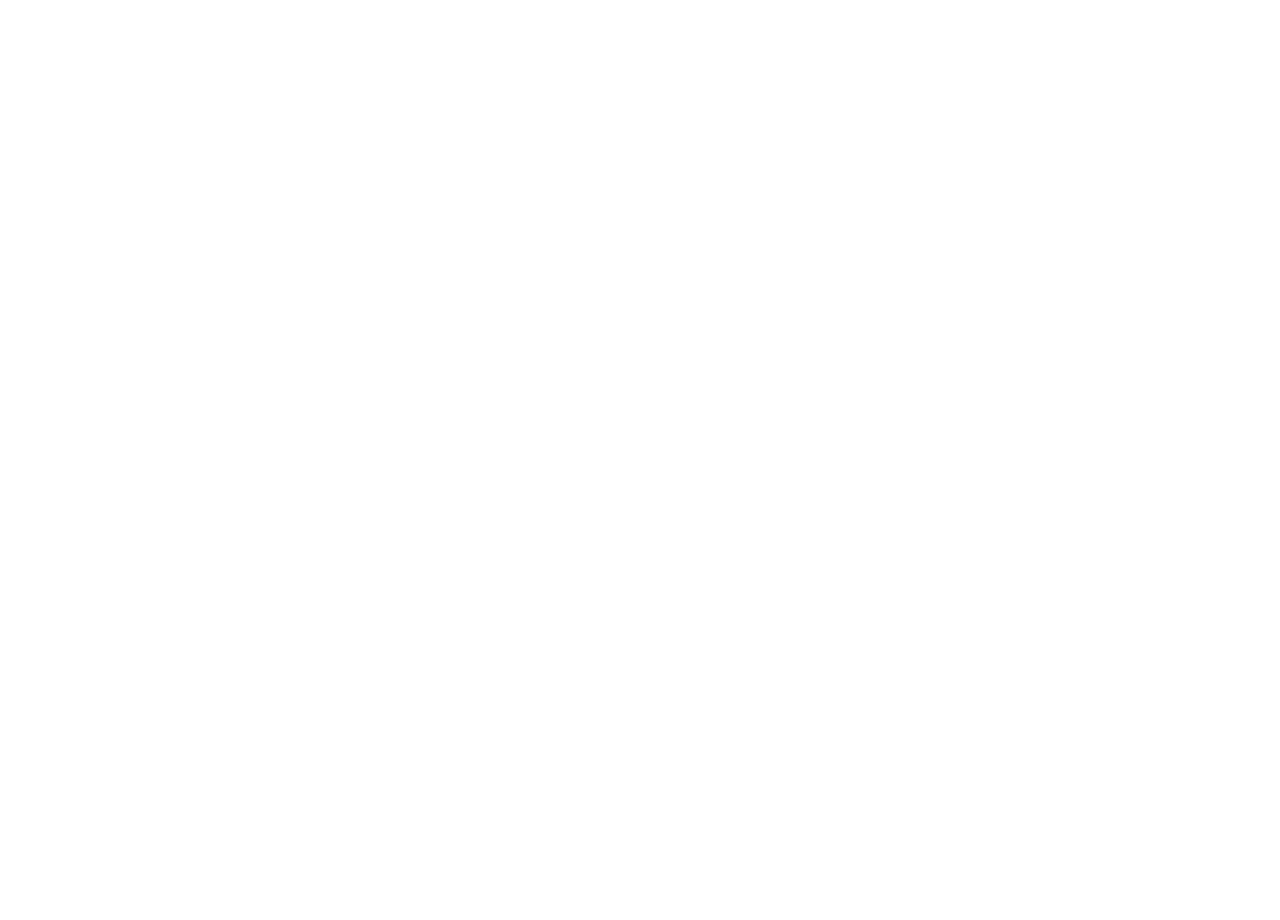
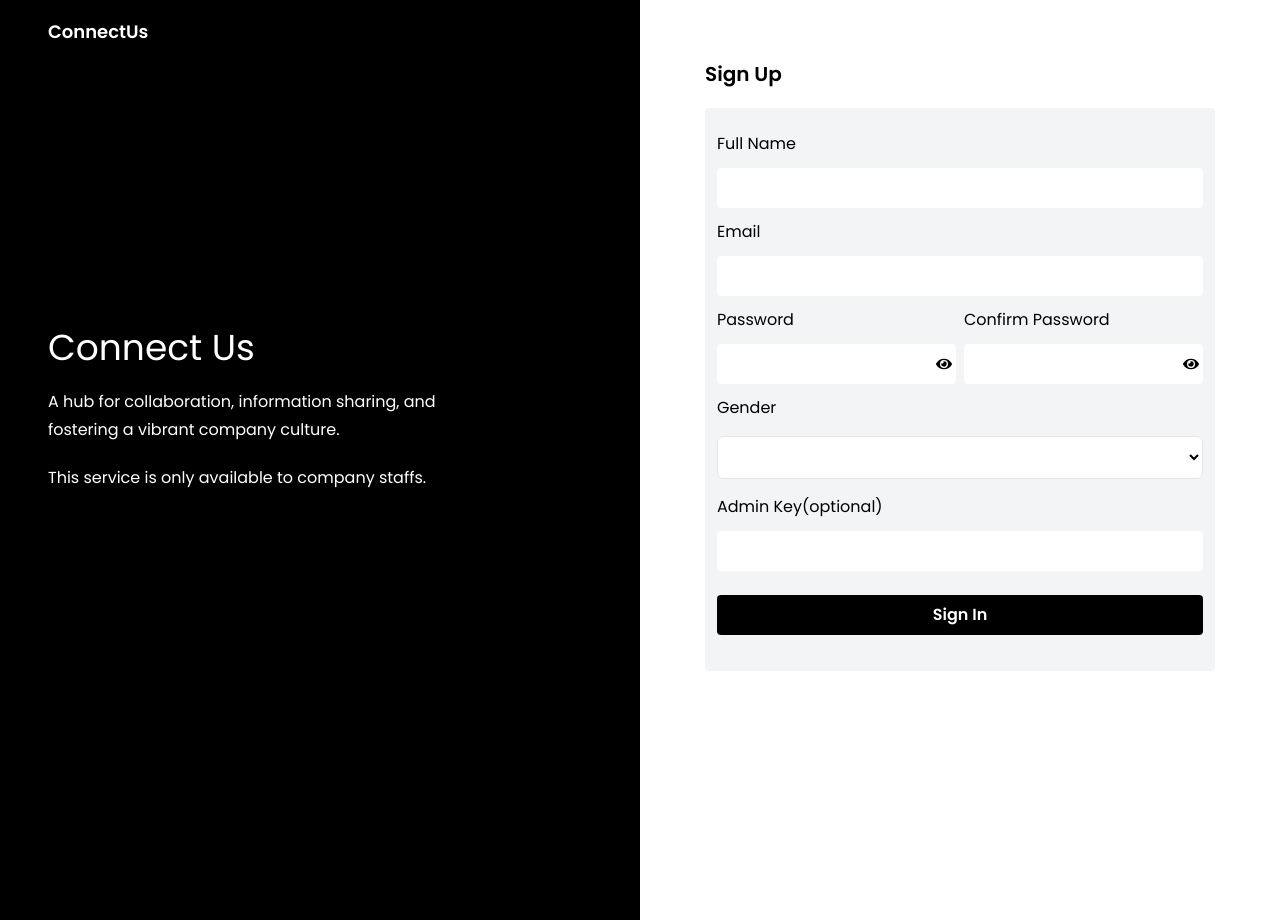
Before and after one commit to starprince7/connect-us-web-client, a React (Create React App) app: page /signUp in a window 1280 px wide. Before the commit the page ends 800 px from the top, so only its background shows below. Built offline with nearby package versions, Linux system fonts and the light colour scheme.

Commit message:
worked on login and signup form

```diff
--- a/package.json
+++ b/package.json
@@ -13,6 +13,7 @@
     "@types/react-dom": "^18.0.0",
     "react": "^18.2.0",
     "react-dom": "^18.2.0",
+    "react-icons": "^4.12.0",
     "react-redux": "^9.0.4",
     "react-router-dom": "^6.20.1",
     "react-scripts": "5.0.1",
--- a/src/App.css
+++ b/src/App.css
@@ -1,38 +1,25 @@
-.App {
-  text-align: center;
+@import url('https://fonts.googleapis.com/css2?family=Poppins:wght@300;400;600&display=swap');
+
+* {
+  box-sizing: border-box;
+  padding: 0;
+  margin: 0;
 }
 
-.App-logo {
-  height: 40vmin;
-  pointer-events: none;
+html,
+body,
+#root{
+  width:100%;
+  position:relative;
+  min-height: 100vh;
+  font-family: poppins, sans-serif;
+
 }
 
-@media (prefers-reduced-motion: no-preference) {
-  .App-logo {
-    animation: App-logo-spin infinite 20s linear;
-  }
+a{
+  text-decoration: none;
+  color: inherit;
 }
-
-.App-header {
-  background-color: #282c34;
-  min-height: 100vh;
-  display: flex;
-  flex-direction: column;
-  align-items: center;
-  justify-content: center;
-  font-size: calc(10px + 2vmin);
-  color: white;
+li{
+  list-style: none;
 }
-
-.App-link {
-  color: #61dafb;
-}
-
-@keyframes App-logo-spin {
-  from {
-    transform: rotate(0deg);
-  }
-  to {
-    transform: rotate(360deg);
-  }
-}
--- /dev/null
+++ b/src/assets/DropdownInput.tsx
@@ -0,0 +1,33 @@
+import React, { useState } from 'react';
+
+interface DropdownProps {
+ label:string;
+ options :any;
+ value: string;
+ onChange:React.ChangeEventHandler<HTMLSelectElement> ;
+}
+const DropdownInput = ({ label, options, value, onChange }: DropdownProps) => {
+  return (
+    <div className="mb-4">
+      <label htmlFor="dropdown" className="block my-3">
+        {label}
+      </label>
+      <select
+        id="dropdown"
+        name="dropdown"
+        value={value}
+        onChange={onChange}
+        className="w-full p-2 mt-1 border rounded-md outline-none bg-white"
+      >
+        <option value="" disabled></option>
+        {options.map((option:any) => (
+          <option key={option.value} value={option.value}>
+            {option.label}
+          </option>
+        ))}
+      </select>
+    </div>
+  );
+};
+
+export default DropdownInput;
--- /dev/null
+++ b/src/assets/Input.tsx
@@ -0,0 +1,30 @@
+import React from 'react'
+
+interface InputProps {
+    id: string;
+    name: string;
+    label: string;
+    required: boolean;
+    type: string;
+    value: string;
+    onChange: React.ChangeEventHandler<HTMLInputElement>;
+
+}
+const Input = ({ id, name, required , type,  value, label, onChange}: InputProps) => {
+    return (
+        <div>
+            <label htmlFor= {id} className='block my-3'>{label}</label>
+            <input
+              id={id}
+              name={name}
+              type={type}
+              required={required}
+              value={value}
+              onChange={onChange}
+              className='w-full p-2 rounded outline-none'
+            />
+        </div>
+    )
+}
+
+export default Input
--- /dev/null
+++ b/src/assets/PasswordInput.tsx
@@ -0,0 +1,53 @@
+import React, { useState } from 'react';
+import { FaEye, FaEyeSlash } from 'react-icons/fa';
+
+interface InputProps {
+  id: string;
+  name: string;
+  label: string;
+  required: boolean;
+  type: string;
+  value: string;
+  onChange: React.ChangeEventHandler<HTMLInputElement>;
+}
+
+const PasswordInput = ({
+  id,
+  name,
+  required,
+  type,
+  value,
+  label,
+  onChange,
+}: InputProps) => {
+  const [showPassword, setShowPassword] = useState(false);
+
+  const togglePassword = () => {
+    setShowPassword(!showPassword);
+  };
+
+  return (
+    <div className="relative">
+      <label htmlFor={id} className="block my-3">
+        {label}
+      </label>
+      <input
+        id={id}
+        name={name}
+        type={showPassword ? 'text' : 'password'}
+        required={required}
+        value={value}
+        onChange={onChange}
+        className="w-full p-2 rounded outline-none"
+      />
+      <span
+        className="absolute bottom-3 right-1 cursor-pointer"
+        onClick={togglePassword}
+      >
+        {showPassword ? <FaEyeSlash /> : <FaEye />}
+      </span>
+    </div>
+  );
+};
+
+export default PasswordInput;
--- /dev/null
+++ b/src/components/connectUs/ConnectUs.tsx
@@ -0,0 +1,13 @@
+import React from 'react'
+
+const ConnectUs = () => {
+  return (
+    <div className='bg-black text-white leading-7 px-12  flex flex-col justify-center min-h-screen m-auto'>
+       <h1 className='text-4xl py-5'>Connect Us</h1>
+       <p className='w-3/4'>A hub for collaboration, information sharing, and fostering a vibrant company culture.</p>
+       <p className='pt-5'>This service is only available to company staffs.</p>
+    </div>
+  )
+}
+
+export default ConnectUs
--- /dev/null
+++ b/src/components/forms/LoginForm.tsx
@@ -0,0 +1,45 @@
+import React, { useState } from 'react'
+import Input from '../../assets/Input';
+import PasswordInput from '../../assets/PasswordInput';
+
+const LoginForm = () => {
+    const [email, setEmail] = useState("")
+    const [password, setPassword] = useState("");
+    const [key, setKey] = useState("")
+  return (
+    <div className='w-full md: max-w-[550px] flex mt-20 min-h-screen  flex-col m-auto px-5'>
+    <h3 className='py-5 font-bold text-xl'>Sign In</h3>
+    <form className=' rounded p-3 bg-gray-100'>
+        <Input
+           label="Email"
+           id="email"
+           name="email"
+           type="email"
+           required={true}
+           value={email}
+           onChange={(e)=>setEmail(e.target.value)}
+        />
+        <PasswordInput
+           label="Password"
+           id="password"
+           name="password"
+           type="password"
+           required={true}
+           value={password}
+           onChange={(e)=>setPassword(e.target.value)}/>
+        <Input
+           label="Admin Key(optional)"
+           id="key"
+           name="key"
+           type="key"
+           required={false}
+           value={key}
+           onChange={(e)=>setKey(e.target.value)}
+        />
+        <button className='bg-black w-full flex justify-center text-white font-semibold rounded p-2 my-6'>Sign In</button>
+    </form>
+    </div>
+  )
+}
+
+export default LoginForm
--- /dev/null
+++ b/src/components/forms/RegisterForm.tsx
@@ -0,0 +1,88 @@
+import React, { ChangeEvent, useState } from 'react'
+import Input from '../../assets/Input';
+import PasswordInput from '../../assets/PasswordInput';
+import DropdownInput from '../../assets/DropdownInput';
+
+const RegisterForm = () => {
+const [fullname, setFullname] = useState("")
+const [email, setEmail] = useState("")
+const [password, setPassword] = useState("");
+const [confirmPassword, setConfirmPassword] = useState("")
+const [gender, setGender] = useState("")
+const [key, setKey] = useState("")
+
+const options = [
+    { value: 'Male', label: 'Male' },
+    { value: 'Female', label: 'Female' },
+  ];
+const handleDropdownChange = (e: ChangeEvent<HTMLSelectElement>) => {
+    setGender(e.target.value);
+
+
+  };
+  return (
+    <div>
+    <div className='w-full md: max-w-[550px] flex my-20 md:mt-10 min-h-screen  flex-col m-auto px-5'>
+  <h3 className='py-5 font-bold text-xl'>Sign Up</h3>
+  <form className=' rounded p-3 bg-gray-100'>
+  <Input
+         label="Full Name"
+         id="fullname"
+         name="fullname"
+         type="fullname"
+         required={true}
+         value={fullname}
+         onChange={(e)=>setFullname(e.target.value)}
+      />
+      <Input
+         label="Email"
+         id="email"
+         name="email"
+         type="email"
+         required={true}
+         value={email}
+         onChange={(e)=>setEmail(e.target.value)}
+      />
+      <div className='block md:flex gap-2 '>
+      <PasswordInput
+         label="Password"
+         id="password"
+         name="password"
+         type="password"
+         required={true}
+         value={password}
+         onChange={(e)=>setPassword(e.target.value)}
+      />
+      <PasswordInput
+         label="Confirm Password"
+         id="confirmPassword"
+         name="confirmPassword"
+         type="confirmPassword"
+         required={true}
+         value={confirmPassword}
+         onChange={(e)=>setConfirmPassword(e.target.value)}
+      />
+      </div>
+      <DropdownInput
+        label="Gender"
+        options={options}
+        value={gender}
+        onChange={handleDropdownChange}
+      />
+      <Input
+         label="Admin Key(optional)"
+         id="key"
+         name="key"
+         type="key"
+         required={false}
+         value={key}
+         onChange={(e)=>setKey(e.target.value)}
+      />
+      <button className='bg-black w-full flex justify-center text-white font-semibold rounded p-2 my-6'>Sign In</button>
+  </form>
+  </div>
+  </div>
+  )
+}
+
+export default RegisterForm
--- /dev/null
+++ b/src/components/navbar/Navbar.tsx
@@ -0,0 +1,11 @@
+import React from 'react'
+
+const Navbar = () => {
+  return (
+    <div className='bg-black md:bg-transparent text-white text-lg w-full h-16 fixed top-0 z-10 flex items-center px-3 md:px-12 font-bold'>
+      <h3 className='inline'>ConnectUs</h3>
+    </div>
+  )
+}
+
+export default Navbar
--- /dev/null
+++ b/src/pages/Login.tsx
@@ -0,0 +1,19 @@
+import React, { useState } from 'react'
+import Navbar from '../components/navbar/Navbar';
+import ConnectUs from '../components/connectUs/ConnectUs';
+import LoginForm from '../components/forms/LoginForm';
+
+
+const Login = () => {
+    return (
+        <div className=''>
+            <Navbar />
+        <div className="w-full flex sm:flex-col md:flex-row">
+            <div className='w-full md:w-1/2 hidden sm:block bg-black'><ConnectUs /></div>
+            <div className='w-full md:w-1/2'><LoginForm /></div>
+        </div>
+        </div>
+    )
+}
+
+export default Login
--- /dev/null
+++ b/src/pages/SignUp.tsx
@@ -0,0 +1,18 @@
+import React from 'react'
+import Navbar from '../components/navbar/Navbar'
+import ConnectUs from '../components/connectUs/ConnectUs'
+import RegisterForm from '../components/forms/RegisterForm'
+
+const SignUp = () => {
+    return (
+        <div className=''>
+            <Navbar />
+        <div className="w-full flex sm:flex-col md:flex-row justify-between">
+            <div className='w-full md:w-1/2 hidden sm:block bg-black'><ConnectUs /></div>
+            <div className='w-full md:w-1/2'><RegisterForm /></div>
+        </div>
+        </div>
+    )
+}
+
+export default SignUp
--- a/src/routes/index.tsx
+++ b/src/routes/index.tsx
@@ -2,6 +2,9 @@
 import DashboardLayout from '../components/DashboardLayout'
 import Welcome from '../pages/welcome'
 import { TeamsPage } from '../pages/dashboard/teams'
+import Login from '../pages/Login'
+import SignUp from '../pages/SignUp'
+import ConnectUs from '../components/connectUs/ConnectUs'
 
 export const RootRouter = () => {
   // const dispatch = useDispatch();
@@ -11,8 +14,9 @@
   return (
     <Routes>
       <Route path='/*' element={<Welcome />} />
-      <Route path='/login' />
-      <Route path='/signUp' />
+      <Route path='/login' element={<Login />} />
+      <Route path='/signUp' element={<SignUp />} />
+      <Route path='/connect' element={<ConnectUs />} />
       {!!isLoggedIn && (
         <Route element={<DashboardLayout />}>
           <Route path='/teams' element={<TeamsPage />} />
```
Also changed, not shown: 1 other file (tests, documents, lock files or other folders).
